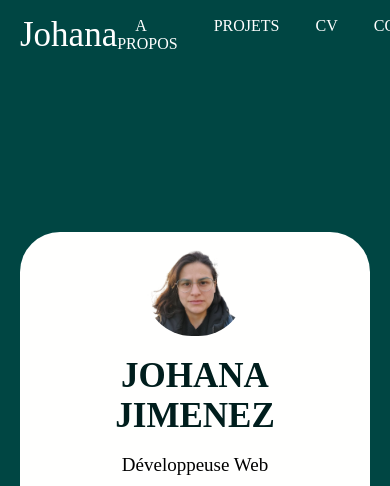
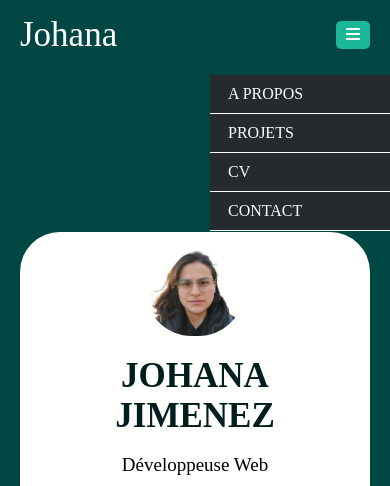
Before and after one commit to JohanaJimenez1/JohanaJimenez1.github.io, a plain HTML site: page index.html in a window 390 px wide. Shown: the top 486 px of the page. Drawn offline with Linux system fonts and the light colour scheme.

Commit message:
actualisation menu

```diff
--- a/assets/portfolio.css
+++ b/assets/portfolio.css
@@ -262,3 +262,28 @@ textarea,input:focus{
         text-align: center;
         font-size: 20px;
 }
+
+/* SECTION RESPONSIVE */
+
+@media screen and (max-width: 980px) {
+    nav{display: none;
+    }
+    .nav-menuhamburgeur{
+        display: block;
+    }
+    .responsive{
+        display: block;
+        position: absolute;
+        right: 0;
+        top: 75px;
+        background-color: #252a2e;
+        width: 180px;
+    }
+    .responsive ul{
+        display: block !important;
+    }
+    .responsive ul li{
+        border-bottom: 1px solid #fff;
+        padding: 10px 0;
+    }
+}
--- a/index.html
+++ b/index.html
@@ -16,15 +16,15 @@
         <div class="logo">
             <a href="#">Johana</a>
         </div>
-        <nav id="nav">
+        <nav id="nav" class="responsive">
             <ul>
-                <li><a href="#">A PROPOS</a></li>
-                <li><a href="#">PROJETS</a></li>
-                <li><a href="#" id="telechargementCv">CV</a></li>
-                <li><a href="#">CONTACT</a></li>
+                <li><a href="#apropos" onclick="select()">A PROPOS</a></li>
+                <li><a href="#portfolio" onclick="select()">PROJETS</a></li>
+                <li><a href="#telechargemenCv" id="telechargementCv" onclick="select()">CV</a></li>
+                <li><a href="#containerContact" onclick="select()">CONTACT</a></li>
             </ul>
         </nav>
-        <div class="nav-menuhamburgeur">
+        <div class="nav-menuhamburgeur" onclick="noneOrblock()">
             <i class="fa-solid fa-bars"></i>
         </div>
     </header>
@@ -63,7 +63,7 @@
 
     <!-- PORTFOLIO -->
 
-    <section class="container-portfolio">
+    <section class="container-portfolio" id="portfolio">
         <h1>Portfolio</h1>
         <div class="container-boite">
             <div class="boite-portofolio">
--- a/portfolio.js
+++ b/portfolio.js
@@ -0,0 +1,15 @@
+let menuVisible = false;
+
+function noneOrblock(){
+    if(menuVisible){
+        document.getElementById("nav").classList = "";
+        menuVisible = false;
+    }else{
+        document.getElementById("nav").classList = "responsive";
+        menuVisible = true;
+    }
+}
+function select(){
+    document.getElementById("nav").classList = "";
+    menuVisible = false;
+}
```
